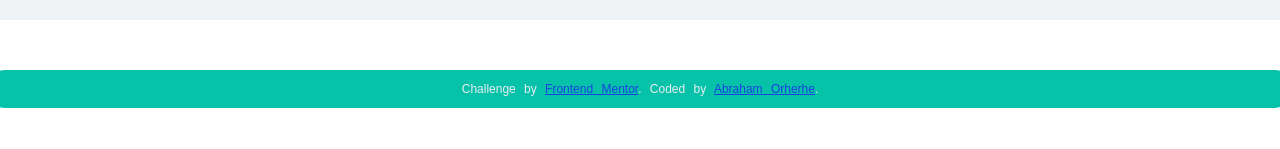
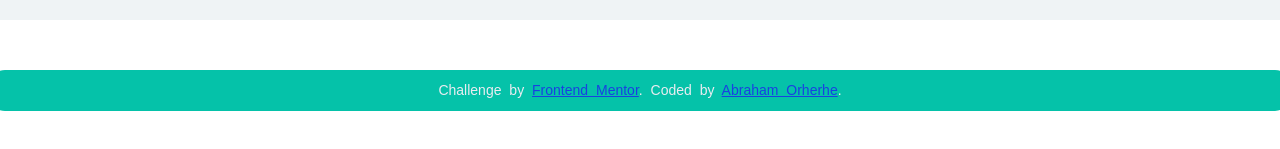
Before and after one commit to aeorherhe/clipboard-landing-page-master, a plain HTML site: page index.html in a window 1280 px wide. Shown: the part 3395-3544 px from the top of the page. Drawn offline with Linux system fonts and the light colour scheme; a web font is replaced by a local one.

Commit message:
Attribution setting

```diff
--- a/css/styles.css
+++ b/css/styles.css
@@ -158,7 +158,7 @@ ul {
   padding: 10px;
   text-align: center;
   width: 100vw;
-  word-spacing: 5px;
+  word-spacing: 2px;
 }
 
 .attribution a {
@@ -240,4 +240,9 @@ ul {
   .footer-section img {
     margin: 0%;
   }
+
+  .attribution {
+    font-size: 14px;
+    word-spacing: 4px;
+  }
 }
```
